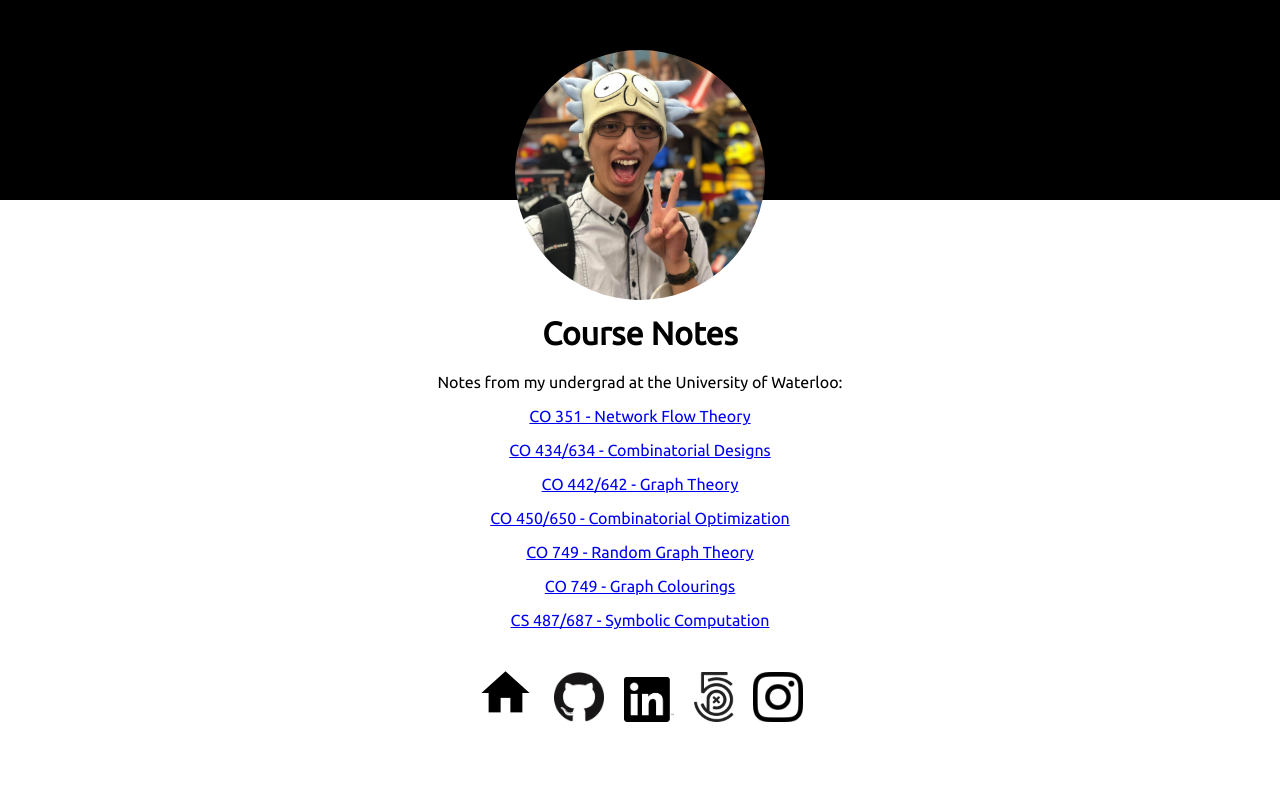
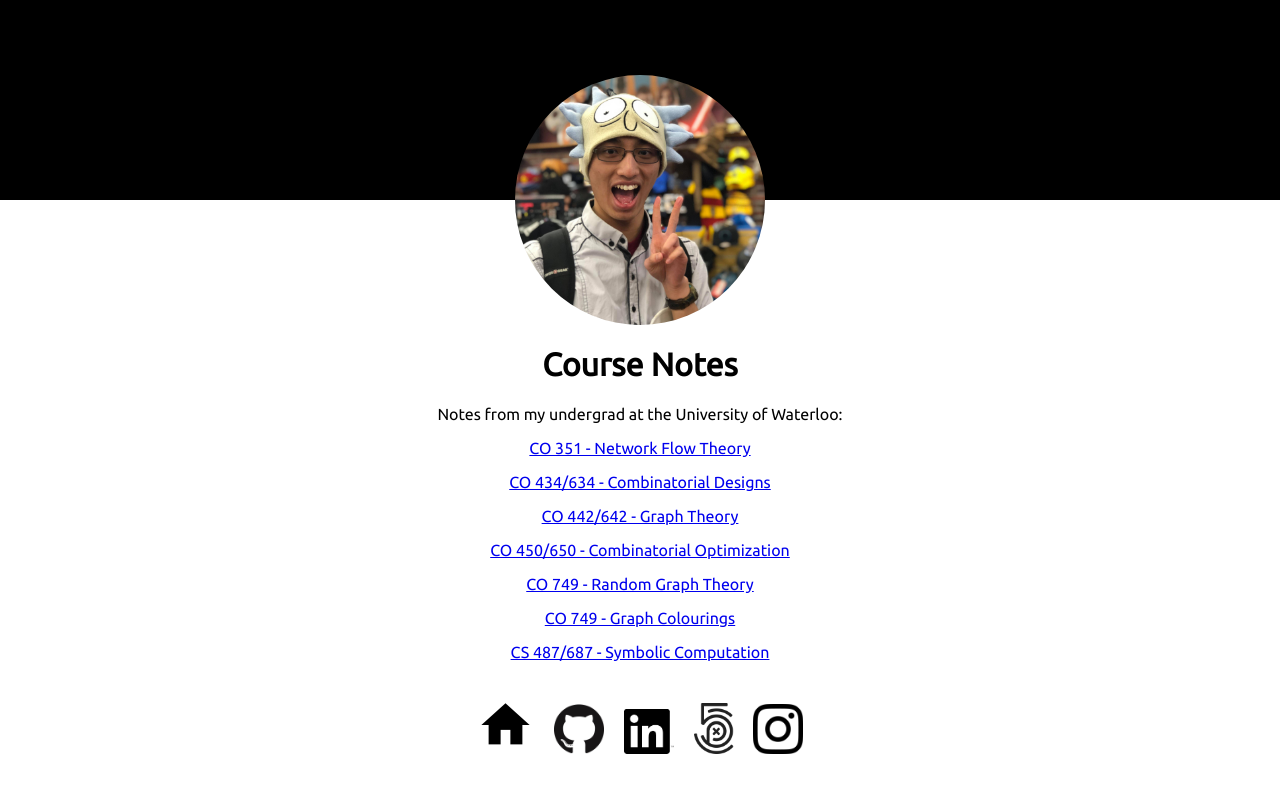
Before and after one commit to nicholaspun/course-notes, a plain HTML site: page index.html in a window 1280 px wide. Drawn offline with Linux system fonts and the light colour scheme.

Commit message:
site style changes

```diff
--- a/index.css
+++ b/index.css
@@ -3,7 +3,11 @@ body {
   font-family: 'Ubuntu', sans-serif;
 }
 
-.backdrop {
+.header {
+  margin-bottom: -10%;
+}
+
+.header__backdrop {
   position: relative;
   height: 200px;
   width: 100%;
@@ -12,19 +16,17 @@ body {
 
 .circle {
   z-index: 2;
-  position: absolute;
-  height: 250px;
-  width: 250px;
-  top: 50px;
+  position: relative;
+  width: 25%;
+  min-width: 100px;
+  max-width: 250px;
   left: 50%;
-  transform: translateX(-50%);
+  transform: translate(-50%, -50%);
   border-radius: 50%;
 }
 
 .main-body {
-  margin: 115px 20px 20px 20px;
-  padding-left: 200px;
-  padding-right: 200px;
+  margin: 0px 5% 5% 5%;
   text-align: center;
 }
 
--- a/index.html
+++ b/index.html
@@ -4,6 +4,8 @@
     <meta charset="utf-8">
     <meta name="theme-color" content="#000000">
     <meta name="google-site-verification" content="hcyiHcjS7b4bjSW32kMxo8MzrMbzR_jVxKKhbM5wW6o" />
+    <meta name="viewport" content="width=device-width, initial-scale=1">
+
     <link href="https://fonts.googleapis.com/css?family=Ubuntu" rel="stylesheet">
     <link href="https://fonts.googleapis.com/icon?family=Material+Icons" rel="stylesheet">
     <link rel="stylesheet" type="text/css" href="index.css">
@@ -11,8 +13,8 @@
     <title>Nicholas Pun</title>
   </head>
   <body>
-    <div>
-      <div class="backdrop"></div>
+    <div class="header">
+      <div class="header__backdrop"></div>
       <img src="profile.jpeg" class="circle">
     </div>
 
```
